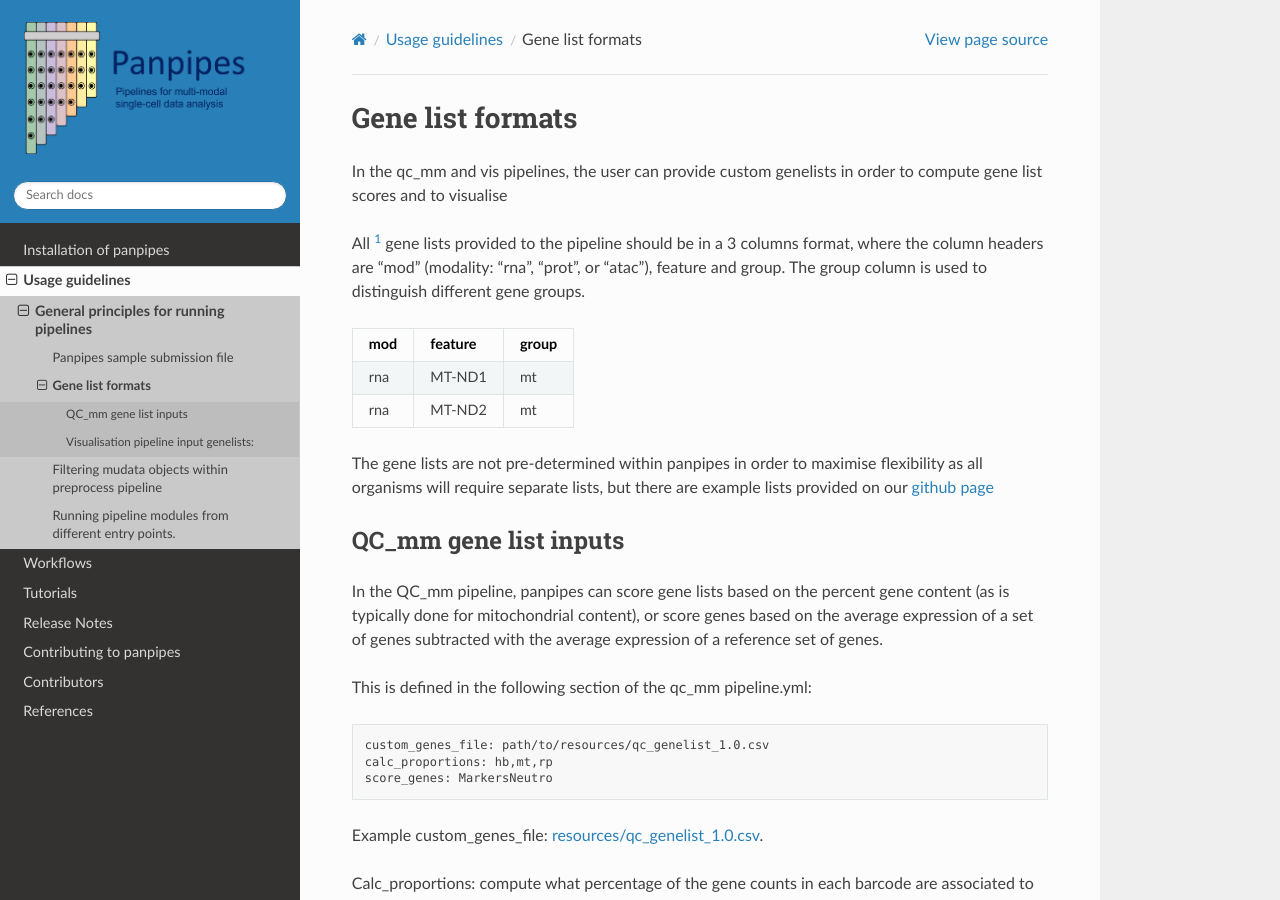
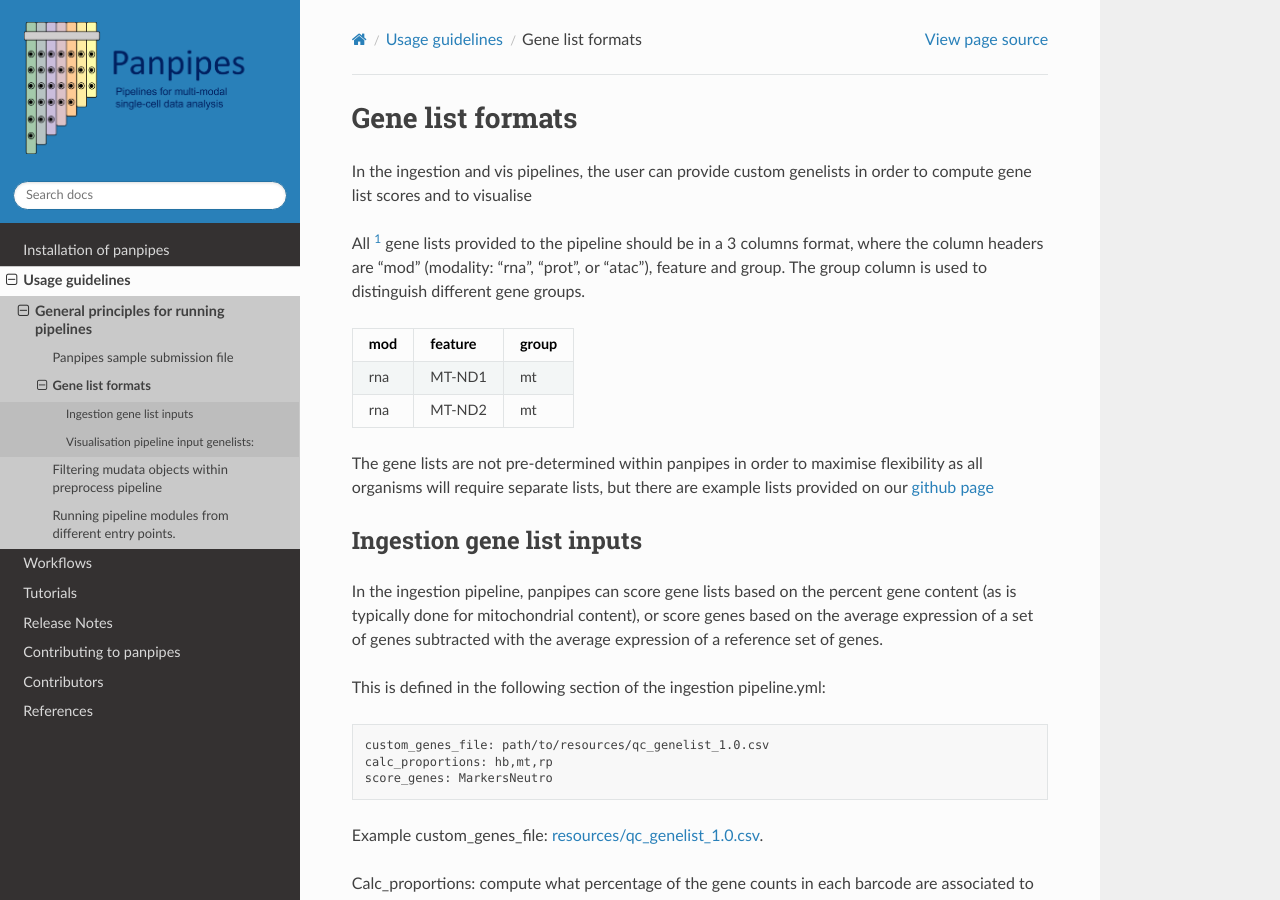
Before and after one commit to DendrouLab/panpipes, a Sphinx documentation site: the page built from docs/usage/gene_list_format.md, in a window 1280 px wide and 900 px high. Built offline with Sphinx 7.4.7 and the Read the Docs theme 2.0.0, drawn with Linux system fonts in a browser that asks for light colours.

Commit message:
renaming

```diff
--- a/docs/usage/gene_list_format.md
+++ b/docs/usage/gene_list_format.md
@@ -2,7 +2,7 @@ Gene list formats
 =================
 
 
-In the qc_mm and vis pipelines, the user can provide custom genelists
+In the ingestion and vis pipelines, the user can provide custom genelists
 in order to compute gene list scores and to visualise
 
 
@@ -18,11 +18,11 @@ flexibility as all organisms will require separate lists, but there are example
 
 
 
-QC_mm gene list inputs
+Ingestion gene list inputs
 -----------------------
-In the QC_mm pipeline, panpipes can score gene lists based on the percent gene content (as is typically done for mitochondrial content), or score genes based on the average expression of a set of genes subtracted with the average expression of a reference set of genes.
+In the ingestion pipeline, panpipes can score gene lists based on the percent gene content (as is typically done for mitochondrial content), or score genes based on the average expression of a set of genes subtracted with the average expression of a reference set of genes.
 
-This is defined in the following section of the qc_mm pipeline.yml:
+This is defined in the following section of the ingestion pipeline.yml:
 
     custom_genes_file: path/to/resources/qc_genelist_1.0.csv
     calc_proportions: hb,mt,rp
```
